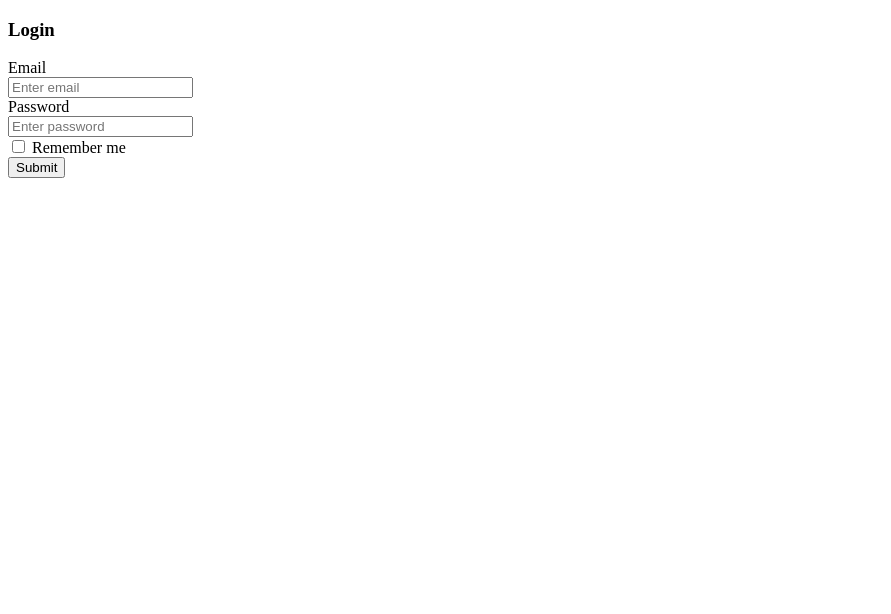
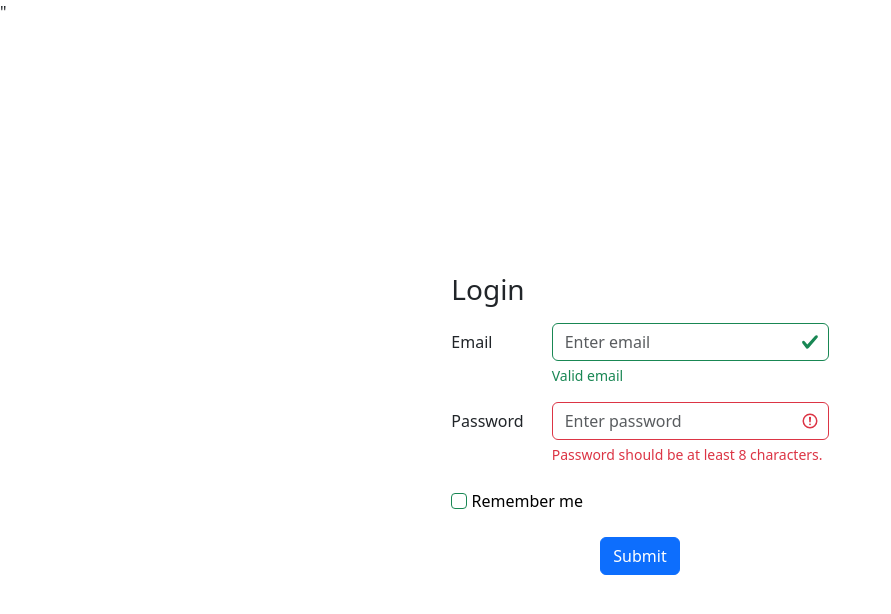
Before and after one commit to Tuomo00/gitdemo, a plain HTML site: page viikko3/index.html in a window 1280 px wide. Shown: the whole page, without its empty margins (0-891 px from the left). Drawn offline with nearby package versions, Linux system fonts and the light colour scheme.

Commit message:
viikko3 teht

```diff
--- a/viikko3/css/style.css
+++ b/viikko3/css/style.css
@@ -1,3 +1,6 @@
 body,.container{
   height: 100vh;
 }
+#remember-me + label {
+  color: #000;
+}
--- a/viikko3/index.html
+++ b/viikko3/index.html
@@ -3,6 +3,7 @@
 <head>
   <meta charset="UTF-8">
   <meta name="viewport" content="width=device-width, initial-scale=1.0">
+  <link href="https://cdn.jsdelivr.net/npm/bootstrap@5.3.2/dist/css/bootstrap.min.css" rel="stylesheet" integrity="sha384-T3c6CoIi6uLrA9TneNEoa7RxnatzjcDSCmG1MXxSR1GAsXEV/Dwwykc2MPK8M2HN" crossorigin="anonymous">"
   <link href="./css/style.css" rel="stylesheet">
   <title>Bootstrap form</title>
 </head>
@@ -14,12 +15,16 @@
         <label for="email" class="col-md-3 col-form-label">Email</label>
         <div class="col-md-9">
           <input type="email" class="form-control" id="email" placeholder="Enter email" />
+          <div class="valid-feedback">Valid email</div>
+          <div class="invalid-feedback">Enter email address.</div>
         </div>
       </div>
       <div class="row mt-3">
         <label for="password" class="col-md-3 col-form-label">Password</label>
         <div class="col-md-9">
-          <input type="password" class="form-control" id="password" placeholder="Enter password" required />
+          <input type="password" minlength="8" class="form-control" id="password" placeholder="Enter password" required />
+          <div class="valid-feedback">Valid password.</div>
+          <div class="invalid-feedback">Password should be at least 8 characters.</div>
         </div>
       </div>
       <div class="row mt-4 mb-4">
```
